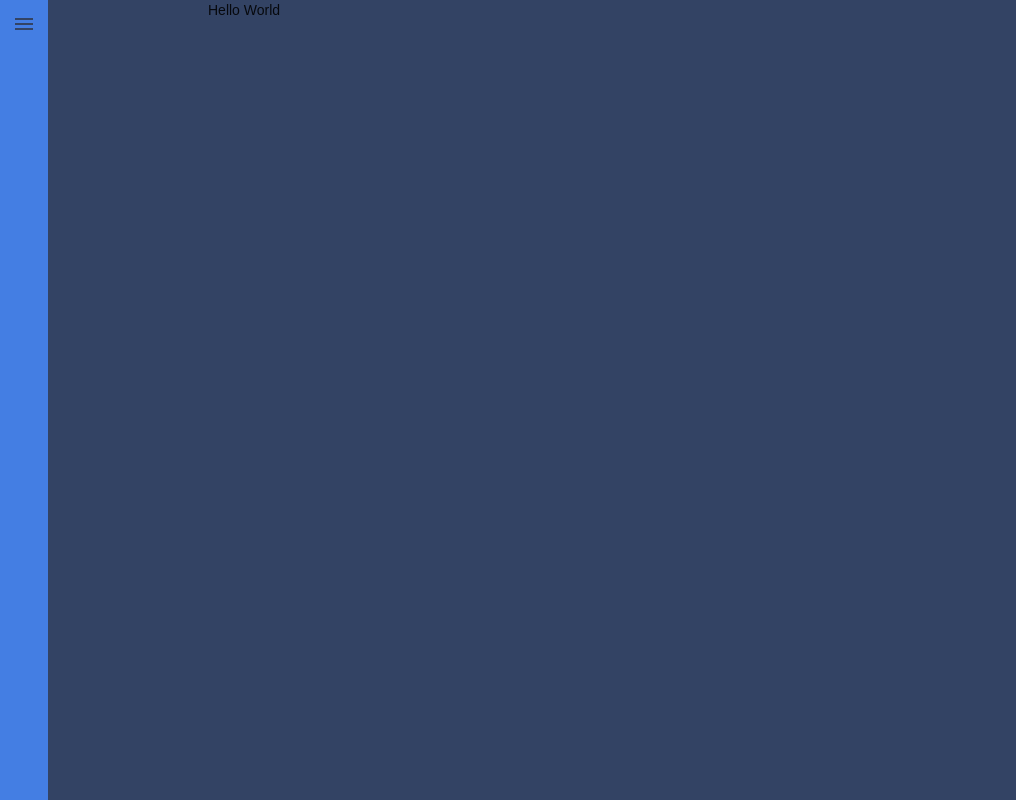
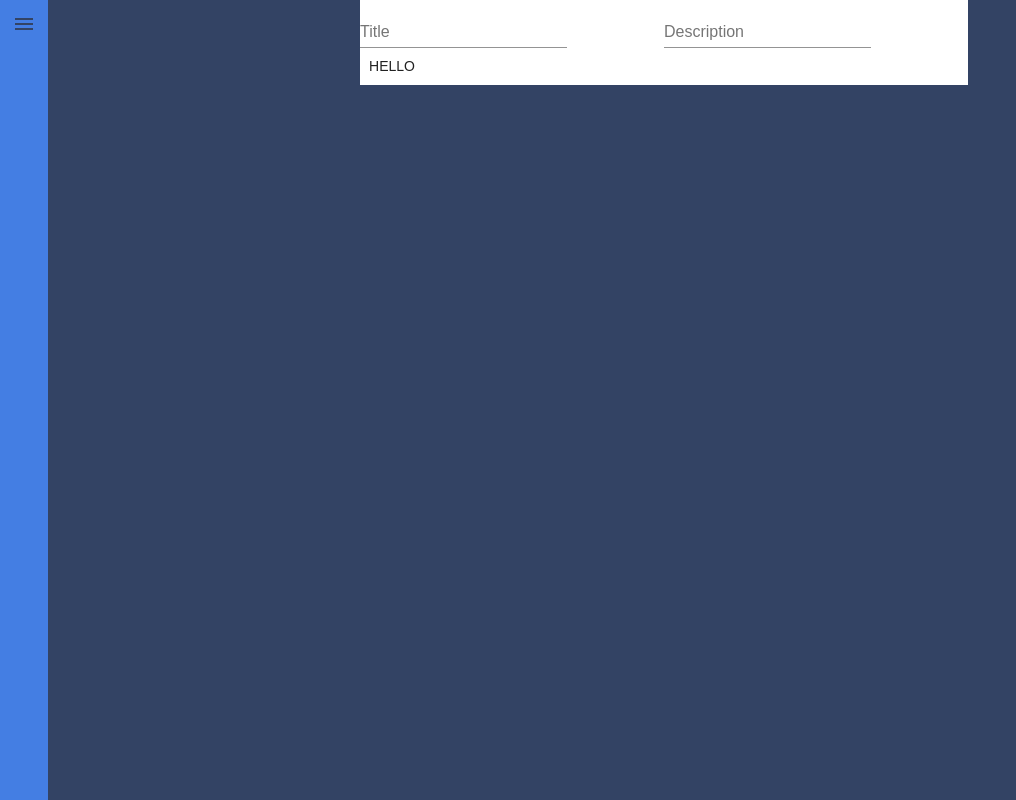
Before and after one commit to willdunk/paris.williamdunkerley.com, a React (Vite) app: page /podcasts in a window 1280 px wide. Shown: the whole page, without its empty margins (0-1016 px from the left). Built offline with nearby package versions, Linux system fonts and the light colour scheme.

Commit message:
feat(*): Add archival commits

```diff
--- a/package.json
+++ b/package.json
@@ -24,6 +24,7 @@
 		"react-redux": "^7.2.0",
 		"react-router-dom": "^5.2.0",
 		"redux": "^4.0.5",
+		"redux-form": "^8.3.6",
 		"redux-thunk": "^2.3.0",
 		"rss-parser": "^3.7.6"
 	},
--- /dev/null
+++ b/src/components/Podcasts/NewShowForm/Form.js
@@ -0,0 +1,58 @@
+import React from 'react';
+import { Field, reduxForm } from 'redux-form';
+import {Grid, TextField, Button} from '@material-ui/core';
+
+let Form = (props) => {
+	const { handleSubmit } = props;
+
+	const renderTextField = props => <TextField
+		label={props.label}
+		error={props.meta.error}
+		helperText={props.meta.touched && props.meta.error}
+		{...props.input}
+	/>
+
+	return (
+		<Grid
+			container
+			style={{backgroundColor: 'white'}}
+		>
+			<Grid
+				item
+				xs={6}
+			>
+				<Field
+					name="title"
+					component={renderTextField}
+					label="Title"
+				/>
+			</Grid>
+			<Grid
+				item
+				xs={6}
+			>
+				<Field
+					name="description"
+					component={renderTextField}
+					label="Description"
+				/>
+			</Grid>
+			<Grid
+				item
+				xs={12}
+			>
+				<Button
+					onChange={handleSubmit}
+				>
+					Hello
+				</Button>
+			</Grid>
+		</Grid>
+	);
+}
+
+Form = reduxForm({
+	form: 'podcast_new_show'
+})(Form)
+
+export default Form;
--- /dev/null
+++ b/src/components/Podcasts/NewShowForm/index.js
@@ -0,0 +1,14 @@
+import React from 'react';
+import Form from './Form'
+
+const NewShowForm = (props) => {
+	const submit = (values) => {
+		console.log(values);
+	}
+
+	return(
+		<Form onSubmit={submit} />
+	)
+}
+
+export default NewShowForm;
--- a/src/components/Podcasts/PodcastFeed/index.js
+++ b/src/components/Podcasts/PodcastFeed/index.js
@@ -1,7 +1,22 @@
 import React from 'react';
+import {NewShowForm} from '../';
+import {Grid} from '@material-ui/core';
 
 const PodcastFeed = (props) => {
-	return (<span>Hello World</span>)
+	return (
+		<Grid
+			container
+			justify="center"
+		>
+			<Grid
+				item
+				xs={12}
+				md={8}
+			>
+				<NewShowForm />
+			</Grid>
+		</Grid>
+	);
 }
 
 export default PodcastFeed;
--- a/src/components/Podcasts/index.js
+++ b/src/components/Podcasts/index.js
@@ -1,3 +1,4 @@
 import PodcastFeed from './PodcastFeed';
+import NewShowForm from './NewShowForm';
 
-export {PodcastFeed};
+export {PodcastFeed, NewShowForm};
--- a/src/reducers/index.js
+++ b/src/reducers/index.js
@@ -1,6 +1,8 @@
 import {combineReducers} from 'redux';
 import {letterboxdReducer} from './letterboxd';
+import { reducer as formReducer } from 'redux-form';
 
 export default combineReducers({
 	letterboxd: letterboxdReducer,
+	form: formReducer,
 });
```
Also changed, not shown: 1 other file (tests, documents, lock files or other folders).
